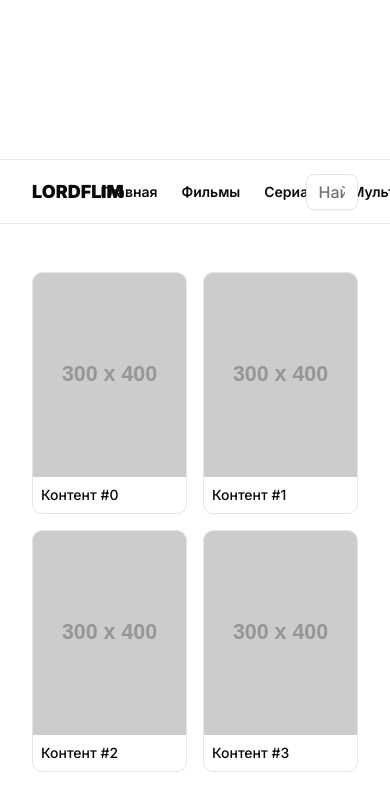
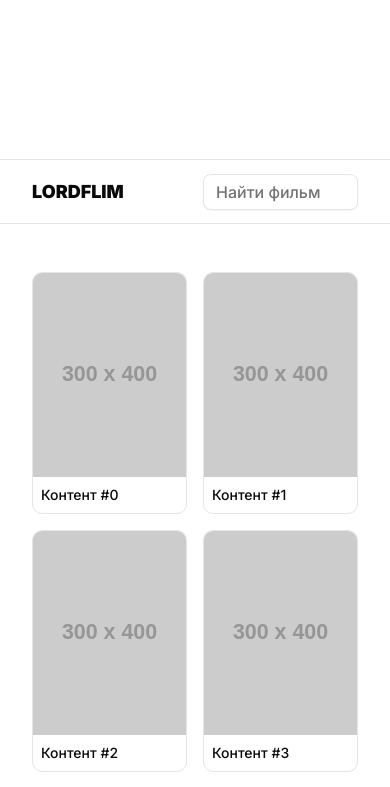
Before and after one commit to romanticsoul/lordflim, a Next.js app: page / in a window 390 px wide. Shown: the top 787 px of the page. Built offline with nearby package versions, Linux system fonts and the light colour scheme.

Commit message:
Добавил начальную адаптивность меню

```diff
--- a/src/widgets/header/ui/Header.tsx
+++ b/src/widgets/header/ui/Header.tsx
@@ -1,3 +1,4 @@
+import Link from "next/link"
 import { NavigationMenu } from "./NavigationMenu"
 import { Input } from "@/shared/ui/input"
 
@@ -7,9 +8,14 @@ export default function Header() {
       <div className="h-40 border-b"></div>
       <header className="bg-background/70 sticky top-0 z-50 h-16 border-b backdrop-blur-xs">
         <div className="container grid h-full grid-cols-10 items-center gap-4">
-          <div className="col-span-2 mr-auto text-lg font-black">LORDFLIM</div>
-          <NavigationMenu className="col-span-6" />
-          <Input placeholder="Найти фильм" className="col-span-2 bg-white" />
+          <Link href="/" className="col-span-2 mr-auto text-lg font-black">
+            LORDFLIM
+          </Link>
+          <NavigationMenu className="invisible col-span-3 md:visible md:col-span-6" />
+          <Input
+            placeholder="Найти фильм"
+            className="col-span-5 bg-white md:col-span-2"
+          />
         </div>
       </header>
     </>
```
